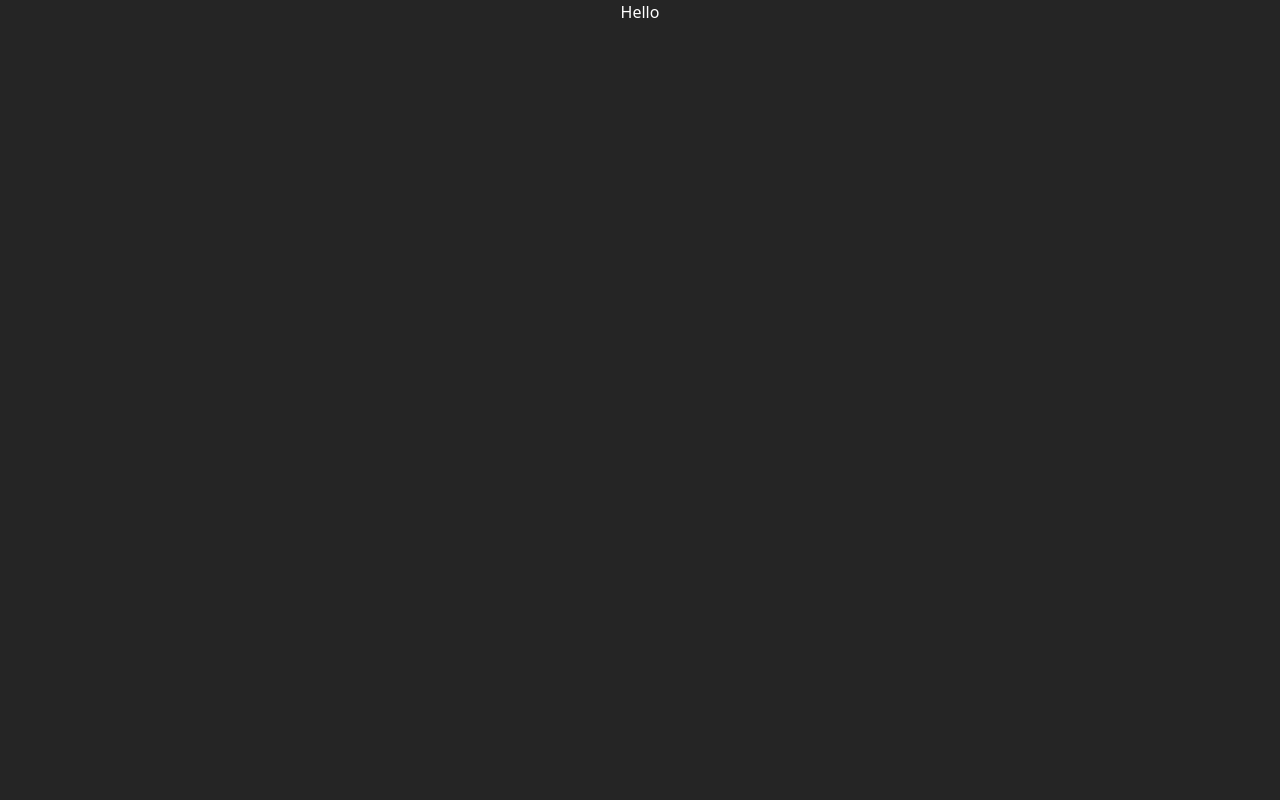
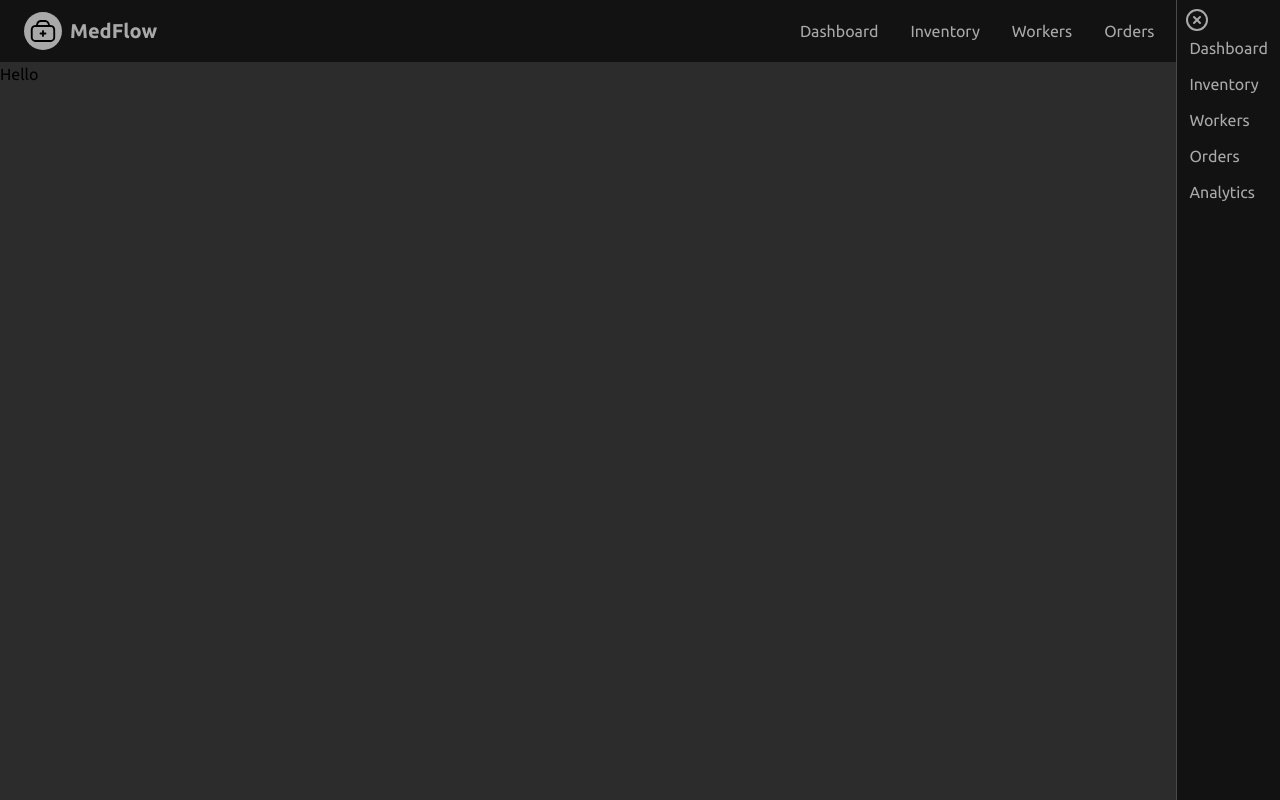
Before and after one commit to amratansh12/Techshila-2024, a React (Create React App) app in the folder client/: page / in a window 1280 px wide. Built offline with nearby package versions, Linux system fonts and the light colour scheme.

Commit message:
Adding navbar and zustand

```diff
--- a/client/package.json
+++ b/client/package.json
@@ -6,10 +6,12 @@
     "@testing-library/jest-dom": "^5.17.0",
     "@testing-library/react": "^13.4.0",
     "@testing-library/user-event": "^13.5.0",
+    "lucide-react": "^0.365.0",
     "react": "^18.2.0",
     "react-dom": "^18.2.0",
     "react-scripts": "5.0.1",
-    "web-vitals": "^2.1.4"
+    "web-vitals": "^2.1.4",
+    "zustand": "^4.5.2"
   },
   "scripts": {
     "start": "react-scripts start",
--- a/client/public/index.html
+++ b/client/public/index.html
@@ -10,6 +10,12 @@
       content="Web site created using create-react-app"
     />
     <link rel="apple-touch-icon" href="%PUBLIC_URL%/logo192.png" />
+    <link rel="preconnect" href="https://fonts.googleapis.com" />
+    <link rel="preconnect" href="https://fonts.gstatic.com" crossorigin />
+    <link
+      href="https://fonts.googleapis.com/css2?family=Ubuntu:ital,wght@0,300;0,400;0,500;0,700;1,300;1,400;1,500;1,700&display=swap"
+      rel="stylesheet"
+    />
     <!--
       manifest.json provides metadata used when your web app is installed on a
       user's mobile device or desktop. See https://developers.google.com/web/fundamentals/web-app-manifest/
--- a/client/src/App.css
+++ b/client/src/App.css
@@ -6,5 +6,5 @@ html,
 body,
 :root {
   height: 100%;
-  background: #252525;
+  font-family: "Ubuntu", sans-serif;
 }
--- a/client/src/App.js
+++ b/client/src/App.js
@@ -1,9 +1,14 @@
 import "./App.css";
+import Navbar from "./components/Navbar";
+import Login from "./components/Login";
+import Sidebar from "./components/Sidebar";
 
 function App() {
   return (
-    <div className="h-full flex justify-center items-center text-white">
-      Hello
+    <div className="flex flex-col h-screen">
+      <Navbar />
+      <Login />
+      <Sidebar />
     </div>
   );
 }
--- /dev/null
+++ b/client/src/components/Login.jsx
@@ -0,0 +1,7 @@
+import React from "react";
+
+const Login = () => {
+  return <div className="flex-1 bg-dark-gray">Hello</div>;
+};
+
+export default Login;
--- /dev/null
+++ b/client/src/components/Navbar.jsx
@@ -0,0 +1,46 @@
+import React from "react";
+import logo from "../images/health.svg";
+import { AlignRight } from "lucide-react";
+
+const Navbar = () => {
+  const handleToggle = () => {};
+  return (
+    <div className="bg-soft-black p-3 md:px-6 flex justify-between items-center relative">
+      <div className="flex items-center gap-2">
+        <div className="bg-light-gray rounded-full p-1">
+          <img
+            className="h-[30px] w-[30px] bg-blend-screen"
+            src={logo}
+            alt="Logo"
+          />
+        </div>
+        <p className="text-light-gray font-bold text-xl">MedFlow</p>
+      </div>
+      <div className="hidden md:flex justify-center items-center gap-2 md:gap-6 list-none text-md">
+        <li className="text-light-gray cursor-pointer hover:bg-dark-gray px-1 rounded-md">
+          Dashboard
+        </li>
+        <li className="text-light-gray cursor-pointer hover:bg-dark-gray px-1 rounded-md">
+          Inventory
+        </li>
+        <li className="text-light-gray cursor-pointer hover:bg-dark-gray px-1 rounded-md">
+          Workers
+        </li>
+        <li className="text-light-gray cursor-pointer hover:bg-dark-gray px-1 rounded-md">
+          Orders
+        </li>
+        <li className="text-light-gray cursor-pointer hover:bg-dark-gray px-1 rounded-md">
+          Analytics
+        </li>
+      </div>
+      <div className="hover:bg-dark-gray p-2 rounded-full md:hidden relative">
+        <AlignRight
+          onClick={handleToggle}
+          className="h-5 w-5 cursor-pointer text-light-gray"
+        />
+      </div>
+    </div>
+  );
+};
+
+export default Navbar;
--- /dev/null
+++ b/client/src/components/Sidebar.jsx
@@ -0,0 +1,31 @@
+import React from "react";
+import { CircleX } from "lucide-react";
+import { useSidebar } from "../store/toggle-sidebar";
+
+const Sidebar = () => {
+  const { isOpen } = useSidebar((state) => state);
+  return (
+    <div className="bg-soft-black absolute right-0 h-full px-2 py-6 list-none space-y-3 border-l border-mid-gray">
+      <div className="absolute text-light-gray top-2 left-2">
+        <CircleX className="hover:text-mid-gray cursor-pointer" />
+      </div>
+      <li className="text-light-gray cursor-pointer hover:bg-dark-gray px-1 rounded-md">
+        Dashboard
+      </li>
+      <li className="text-light-gray cursor-pointer hover:bg-dark-gray px-1 rounded-md">
+        Inventory
+      </li>
+      <li className="text-light-gray cursor-pointer hover:bg-dark-gray px-1 rounded-md">
+        Workers
+      </li>
+      <li className="text-light-gray cursor-pointer hover:bg-dark-gray px-1 rounded-md">
+        Orders
+      </li>
+      <li className="text-light-gray cursor-pointer hover:bg-dark-gray px-1 rounded-md">
+        Analytics
+      </li>
+    </div>
+  );
+};
+
+export default Sidebar;
--- /dev/null
+++ b/client/src/store/toggle-sidebar.jsx
@@ -0,0 +1,6 @@
+import { create } from "zustand";
+
+export const useSidebar = create((set) => ({
+  isOpen: false,
+  toggleIsOpen: () => set((state) => ({ isOpen: !state.isOpen })),
+}));
--- a/client/tailwind.config.js
+++ b/client/tailwind.config.js
@@ -1,8 +1,15 @@
 /** @type {import('tailwindcss').Config} */
 module.exports = {
-  content: ["./src/**/*.{html,js}"],
+  content: ["./src/**/*.{html,js,jsx}"],
   theme: {
-    extend: {},
+    extend: {
+      colors: {
+        "soft-black": "#121212",
+        "dark-gray": "#2C2C2C",
+        "mid-gray": "#4A4A4A",
+        "light-gray": "#A9A9A9",
+      },
+    },
   },
   plugins: [],
 };
```
Also changed, not shown: client/src/images/health.svg (added), 1 other file (tests, documents, lock files or other folders).
